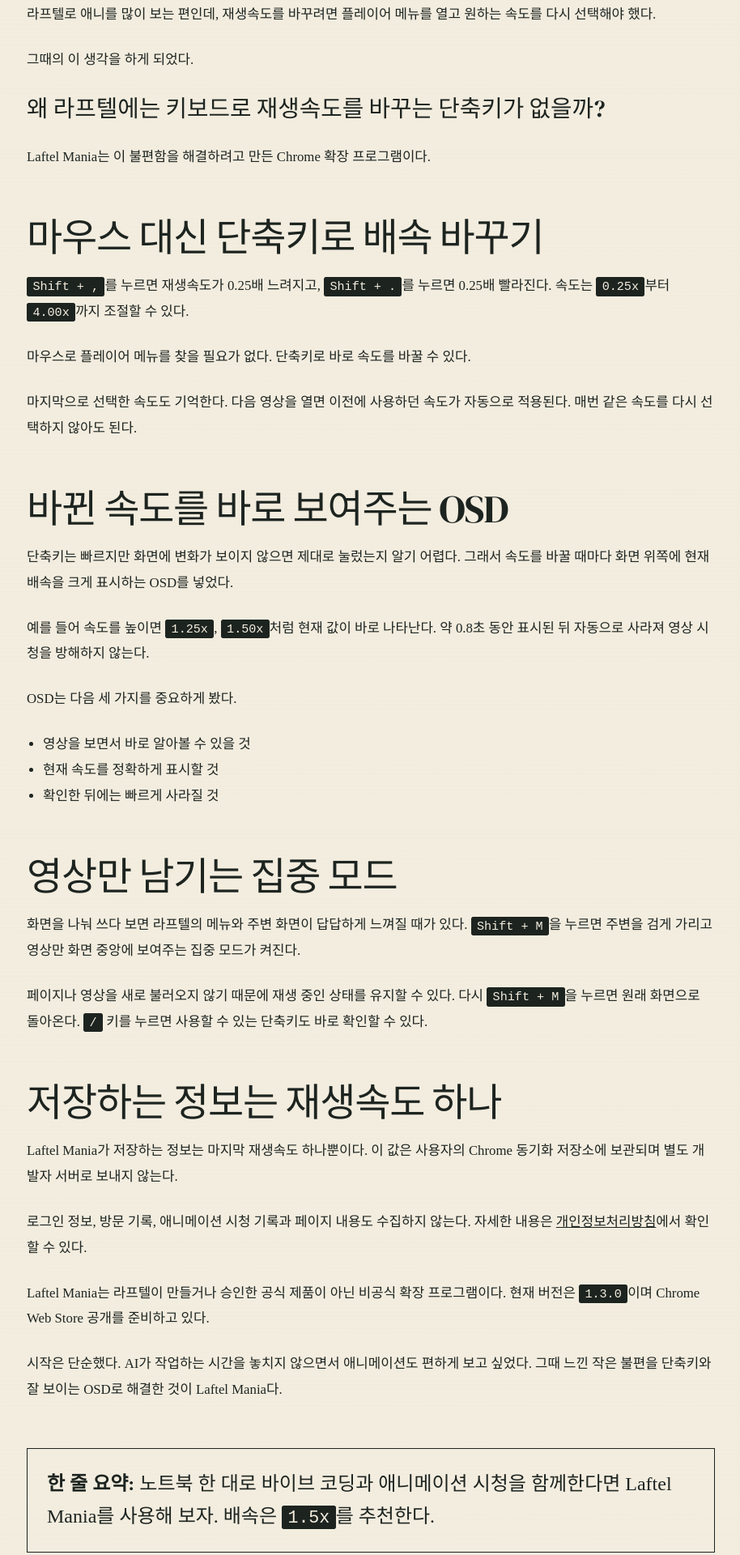
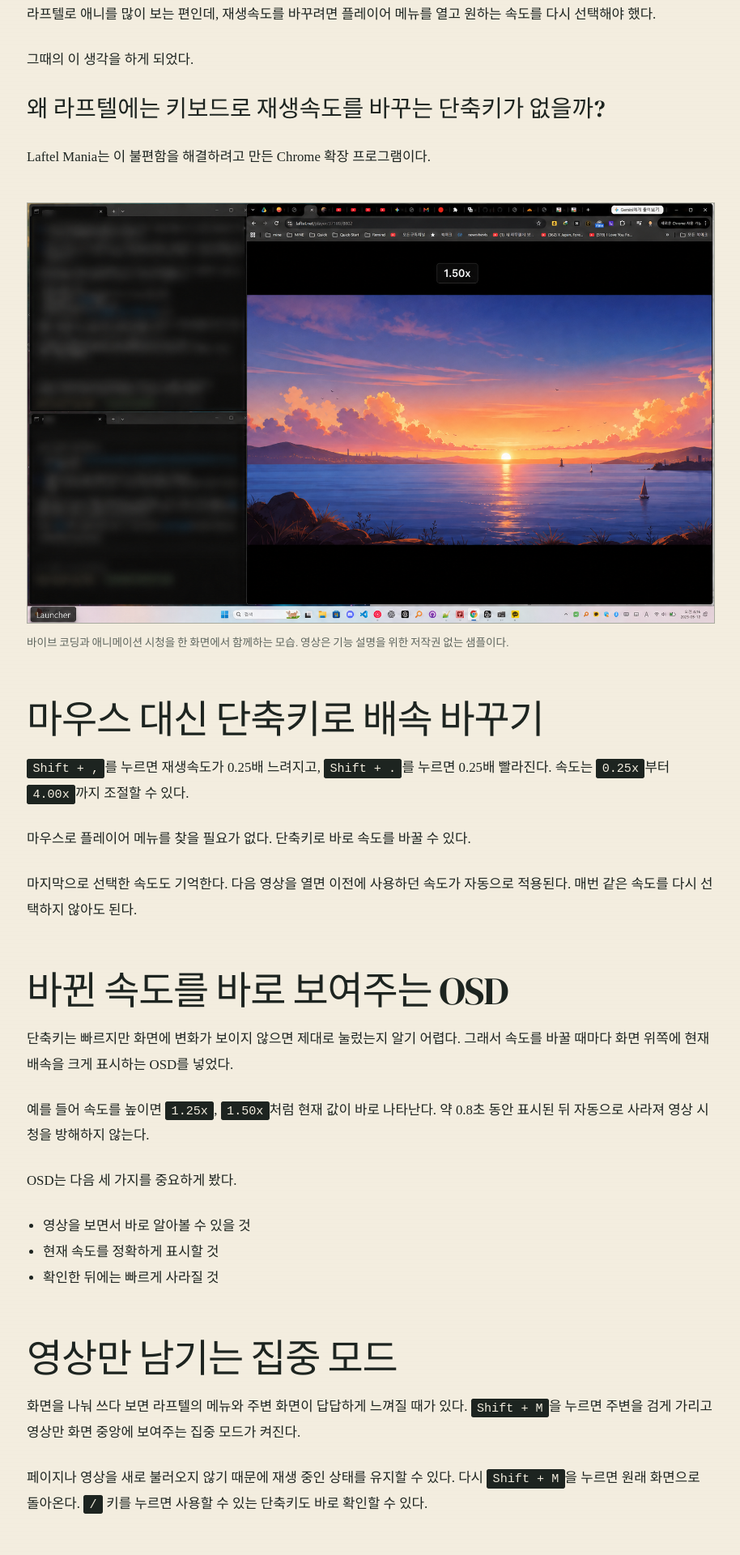
Before and after one commit to babypaunch/babypaunch.github.io, a Jekyll site: the page built from _posts/2026-08-26-laftel-mania.md, in a window 1280 px wide. Shown: the part 1033-2953 px from the top of the page at 81% size, without its empty margins (182-1096 px from the left). Built offline with Jekyll 4.4.1, drawn with Linux system fonts in a browser that asks for light colours; some web fonts are replaced.

Commit message:
feat(blog): Laftel Mania 사용 화면 추가

```diff
--- a/_posts/2026-08-26-laftel-mania.md
+++ b/_posts/2026-08-26-laftel-mania.md
@@ -29,6 +29,11 @@
 <p class="article-question">왜 라프텔에는 키보드로 재생속도를 바꾸는 단축키가 없을까?</p>
 
 Laftel Mania는 이 불편함을 해결하려고 만든 Chrome 확장 프로그램이다.
+
+<figure class="article-figure">
+  <img src="/assets/images/blog/laftel-mania-vibe-coding-workspace.png" alt="노트북 화면 왼쪽에서 바이브 코딩을 하고 오른쪽 라프텔 플레이어에서 1.50배속 OSD를 확인하는 모습" width="1604" height="981" loading="lazy">
+  <figcaption>바이브 코딩과 애니메이션 시청을 한 화면에서 함께하는 모습. 영상은 기능 설명을 위한 저작권 없는 샘플이다.</figcaption>
+</figure>
 
 ## 마우스 대신 단축키로 배속 바꾸기
 
--- a/styles.css
+++ b/styles.css
@@ -312,6 +312,9 @@
 .article-body h2 { margin: 3.5rem 0 1rem; font: 400 clamp(2rem, 4vw, 3rem)/1.15 var(--serif); }
 .article-body .article-question { font: 400 clamp(1.35rem, 3vw, 1.8rem)/1.4 var(--serif); }
 .article-body .article-summary { margin-top: 3.5rem; padding: 1.5rem; border: 1px solid var(--ink); font-size: clamp(1.2rem, 2.5vw, 1.5rem); line-height: 1.65; }
+.article-figure { margin: 2.5rem 0 3.5rem; }
+.article-figure img { display: block; width: 100%; height: auto; border: 1px solid var(--line); }
+.article-figure figcaption { margin-top: .75rem; color: var(--muted); font: .85rem/1.65 var(--sans); }
 .article-body p, .article-body ul { margin: 0 0 1.5rem; }
 .article-body ul { padding-left: 1.25rem; }
 .article-body code { padding: .1rem .4rem; border: 1px solid var(--ink); border-radius: .2rem; background: var(--ink); color: var(--paper); font: .9em/1.5 ui-monospace, monospace; }
```
Also changed, not shown: _posts/2026-08-26-laftel-mania-en.md (+5 -0 lines), assets/images/blog/laftel-mania-vibe-coding-workspace.png (added).
